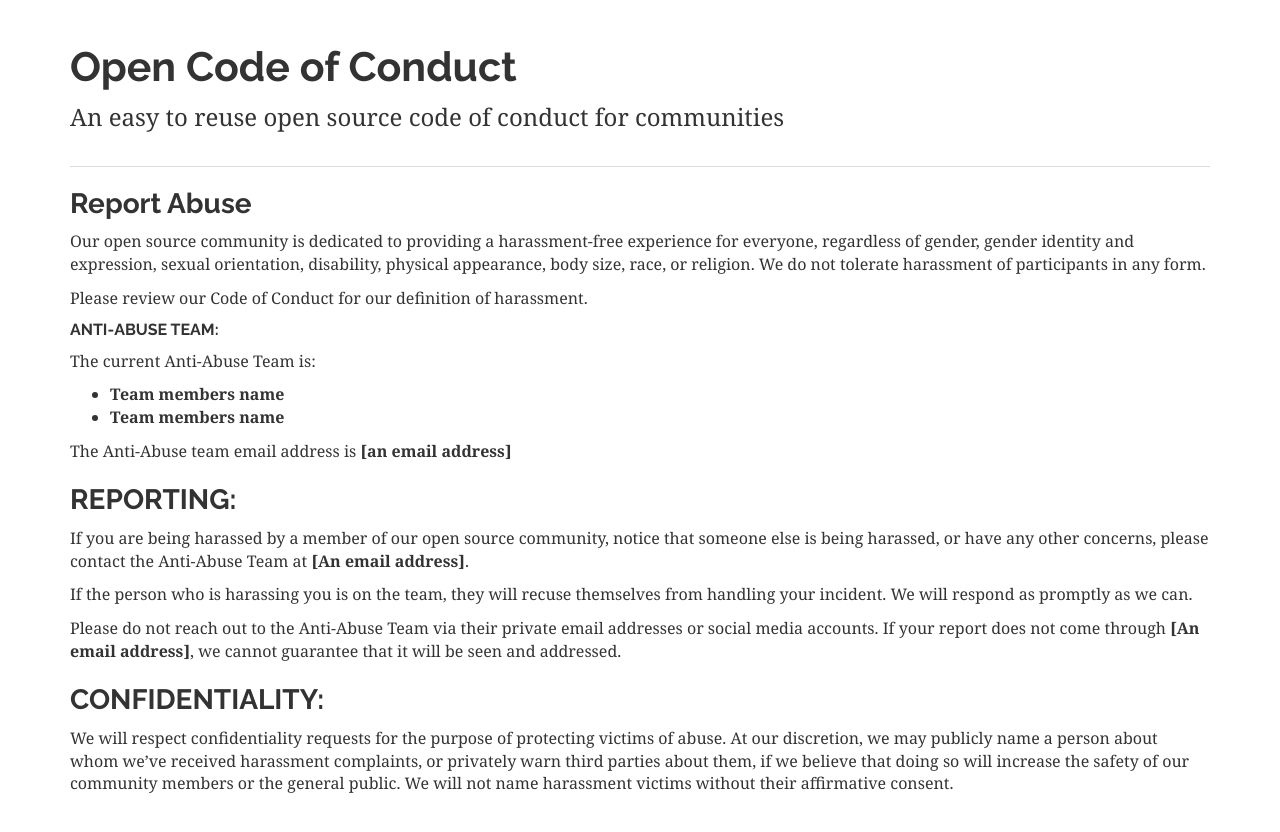
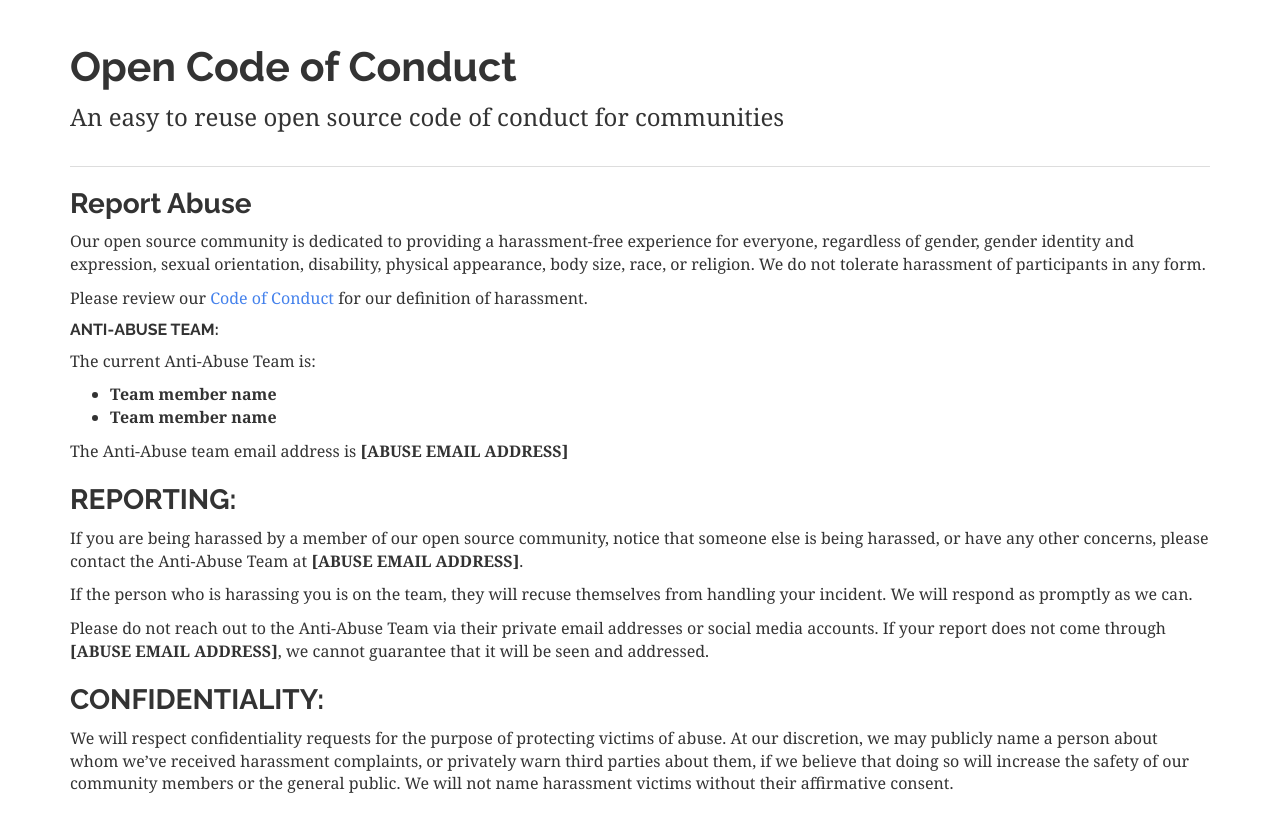
Before and after one commit to todogroup/opencodeofconduct, a Jekyll site: the page built from report-abuse.md, in a window 1280 px wide. Shown: the top 832 px of the page. Built offline with Jekyll 4.4.1, drawn with Linux system fonts in a browser that asks for light colours.

Commit message:
Consistent .'s; abuse email; link to CoC

```diff
--- a/report-abuse.md
+++ b/report-abuse.md
@@ -5,24 +5,24 @@ layout: default
 ### Report Abuse
 Our open source community is dedicated to providing a harassment-free experience for everyone, regardless of gender, gender identity and expression, sexual orientation, disability, physical appearance, body size, race, or religion. We do not tolerate harassment of participants in any form.
 
-Please review our Code of Conduct for our definition of harassment.
+Please review our [Code of Conduct ](/code-of-conduct.html) for our definition of harassment.
 
 ##### ANTI-ABUSE TEAM:
 
 The current Anti-Abuse Team is:
 
-- **Team members name**
-- **Team members name**
+- **Team member name**
+- **Team member name**
 
-The Anti-Abuse team email address is **[an email address]**
+The Anti-Abuse team email address is **[ABUSE EMAIL ADDRESS]**
 
 ### REPORTING:
 
-If you are being harassed by a member of our open source community, notice that someone else is being harassed, or have any other concerns, please contact the Anti-Abuse Team at **[An email address]**.
+If you are being harassed by a member of our open source community, notice that someone else is being harassed, or have any other concerns, please contact the Anti-Abuse Team at **[ABUSE EMAIL ADDRESS]**.
 
 If the person who is harassing you is on the team, they will recuse themselves from handling your incident. We will respond as promptly as we can.
 
-Please do not reach out to the Anti-Abuse Team via their private email addresses or social media accounts. If your report does not come through  **[An email address]**, we cannot guarantee that it will be seen and addressed.
+Please do not reach out to the Anti-Abuse Team via their private email addresses or social media accounts. If your report does not come through **[ABUSE EMAIL ADDRESS]**, we cannot guarantee that it will be seen and addressed.
 
 
 ### CONFIDENTIALITY:
```
Also changed, not shown: index.md (+2 -2 lines).
